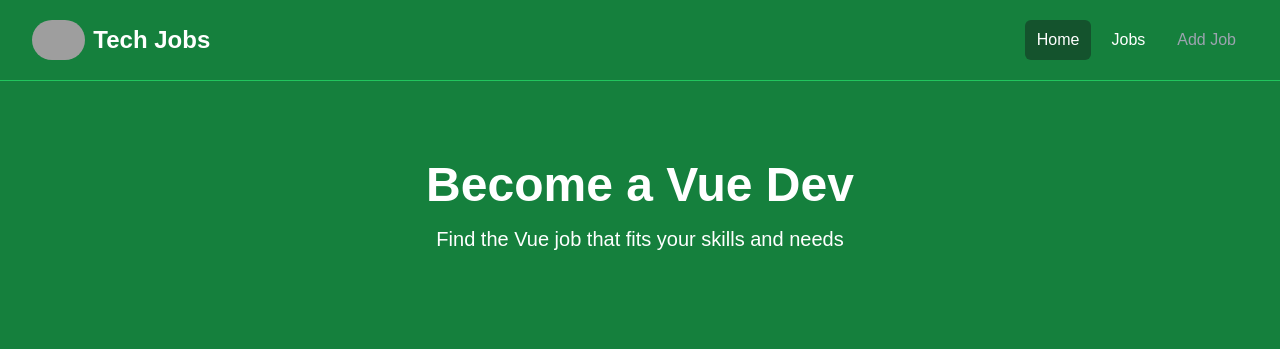
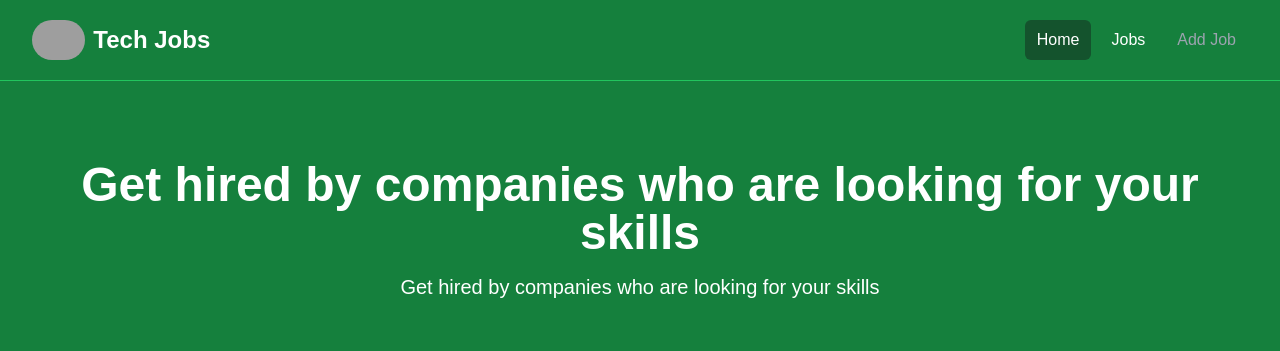
Before and after one commit to eddiemuhoro/tech-kenya, a Vue app: page / in a window 1280 px wide. Shown: the top 351 px of the page. Built offline with nearby package versions, Linux system fonts and the light colour scheme; no server answers; grey boxes are pictures that could not be loaded.

Commit message:
Update Hero component in HomeView to include title and subtitle

```diff
--- a/src/views/HomeView.vue
+++ b/src/views/HomeView.vue
@@ -4,7 +4,10 @@ import HomeCards from "@/components/HomeCards.vue";
 import JobListings from "@/components/JobListings.vue";
 </script>
 <template>
-  <Hero />
+  <Hero
+    :title="'Get hired by companies who are looking for your skills'"
+    :subTitle="'Get hired by companies who are looking for your skills'"
+  />
   <HomeCards />
   <JobListings :limit="4" :showButton="true" />
 </template>
```
